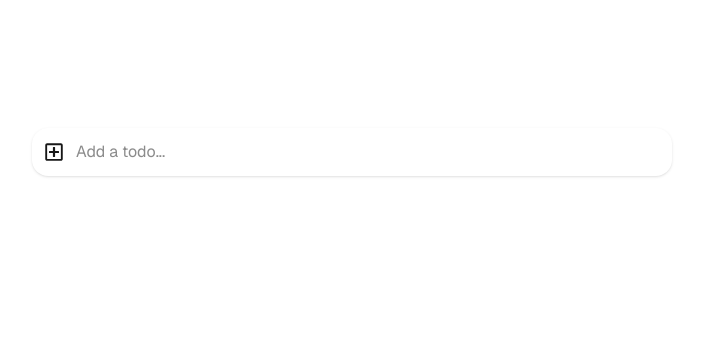
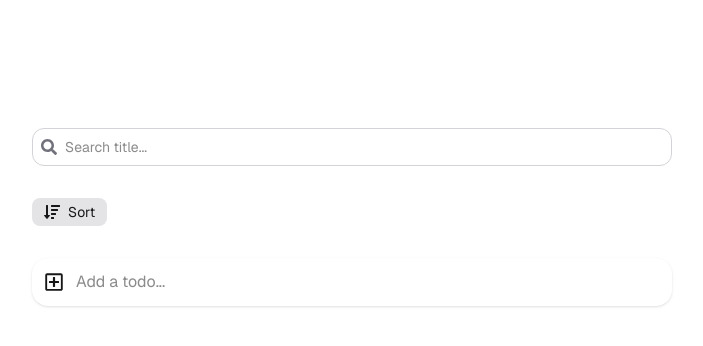
Before and after one commit to CatarinaFjallbark/todo, a Next.js app: page / in a window 1280 px wide. Shown: the top 346 px of the page, without its empty margins (288-991 px from the left). Built offline with nearby package versions, Linux system fonts and the light colour scheme.

Commit message:
Search functionality

```diff
--- a/app/page.tsx
+++ b/app/page.tsx
@@ -14,12 +14,16 @@ import { useEffect, useState } from "react";
 import { ListItemData } from "@/types/todo";
 import EditContainer from "@/components/Edit/EditContainer";
 import { PaginationContainer } from "@/components/Pagination/PaginationContainer";
+import { SearchContainer } from "@/components/Search/SearchContainer";
+import { SortContainer } from "@/components/Sort/SortContainer";
 
 export default function Home() {
   const [items, setItems] = useState<ListItemData[]>([]);
   const [edit, setEdit] = useState<ListItemData | undefined>();
   const [currentPage, setPage] = useState(1);
   const [totalPages, setTotalPagesPage] = useState(1);
+  const [search, setSearch] = useState("");
+  const [sortASC, setSort] = useState(false);
 
   const setData = async () => {
     const data = await getTodos(currentPage);
@@ -66,6 +70,8 @@ export default function Home() {
   return (
     <div className="flex min-h-screen items-center justify-center bg-zinc-50 font-sans dark:bg-black">
       <main className="flex min-h-screen w-full max-w-3xl flex-col gap-8 items-center py-32 px-16 bg-white dark:bg-black sm:items-start">
+        <SearchContainer value={search} onChange={setSearch} />
+        <SortContainer ascending={sortASC} onToggle={() => setSort(!sortASC)} />
         {edit && (
           <EditContainer
             todo={edit}
@@ -76,7 +82,7 @@ export default function Home() {
         )}
         <InputContainer onAdd={onAdd} />
         <ListContainer
-          items={items}
+          items={items.filter((item) => item.title.startsWith(search))}
           setItems={setItems}
           onEdit={(todo: ListItemData) => setEdit(todo)}
           onToggle={onToggle}
--- /dev/null
+++ b/components/Search/SearchContainer.tsx
@@ -0,0 +1,17 @@
+import { SearchInputProps } from "@/types/todo";
+import { FaSearch } from "react-icons/fa";
+
+export const SearchContainer = ({ value, onChange }: SearchInputProps) => {
+  return (
+    <div className="flex items-center gap-2 p-2 rounded-xl border border-zinc-300 dark:border-zinc-700 bg-white dark:bg-zinc-900 w-full">
+      <FaSearch className="text-zinc-500" />
+      <input
+        type="text"
+        value={value}
+        onChange={(e) => onChange(e.target.value)}
+        placeholder={"Search title..."}
+        className="flex-1 bg-transparent focus:outline-none text-sm text-zinc-900 dark:text-zinc-100"
+      />
+    </div>
+  );
+};
--- /dev/null
+++ b/components/Sort/SortContainer.tsx
@@ -0,0 +1,26 @@
+import { SortContainerProps } from "@/types/todo";
+import React, { useState } from "react";
+import { FaSortAmountUp, FaSortAmountDown } from "react-icons/fa";
+
+export const SortContainer: React.FC<SortContainerProps> = ({
+  ascending = true,
+  onToggle
+}) => {
+  const [isAscending, setIsAscending] = useState(ascending);
+
+  const handleClick = () => {
+    const newOrder = !isAscending;
+    setIsAscending(newOrder);
+    onToggle(newOrder);
+  };
+
+  return (
+    <button
+      onClick={handleClick}
+      className="flex items-center gap-2 px-3 py-1 rounded-lg bg-zinc-200 dark:bg-zinc-800 text-zinc-900 dark:text-zinc-100 hover:bg-zinc-300 dark:hover:bg-zinc-700 transition"
+    >
+      {isAscending ? <FaSortAmountUp /> : <FaSortAmountDown />}
+      <span className="text-sm">Sort</span>
+    </button>
+  );
+};
```
Also changed, not shown: types/todo.ts (+10 -0 lines).
